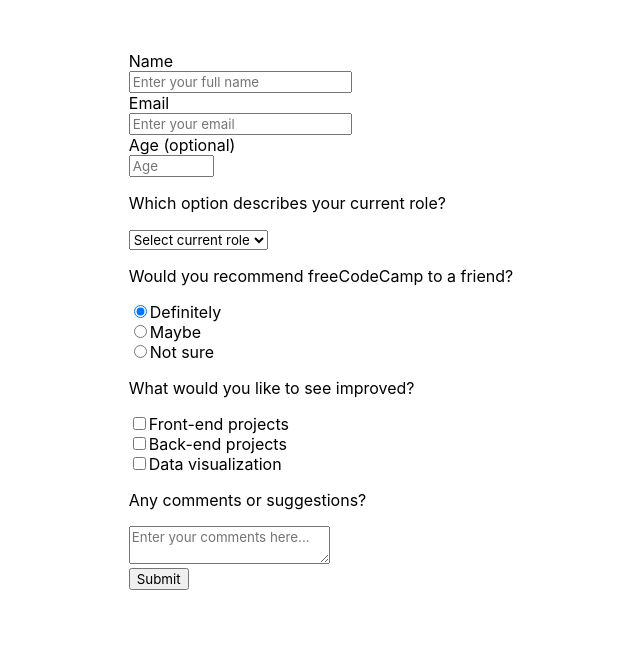
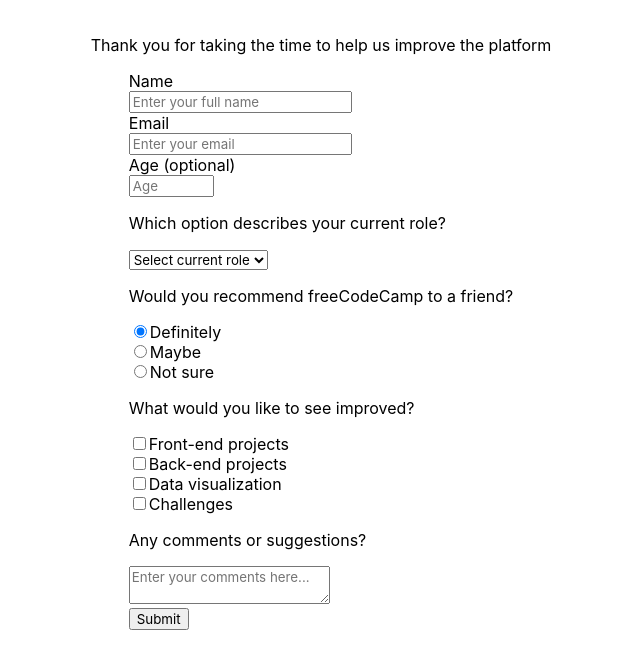
Before and after one commit to javrr-ui/surveyForm, a plain HTML site: page index.html in a window 1280 px wide. Shown: the part 71-740 px from the top of the page, without its empty margins (319-959 px from the left). Drawn offline with Linux system fonts and the light colour scheme.

Commit message:
Divide form content into groups

```diff
--- a/index.html
+++ b/index.html
@@ -1,5 +1,6 @@
 <!DOCTYPE html>
 <html>
+
 <head>
     <meta charset='utf-8'>
     <meta http-equiv='X-UA-Compatible' content='IE=edge'>
@@ -7,17 +8,28 @@
     <meta name='viewport' content='width=device-width, initial-scale=1'>
     <link rel='stylesheet' type='text/css' media='screen' href='style.css'>
 </head>
+
 <body>
     <div id="survey">
         <h1 id="title">freeCodeCamp survey</h1>
-        <p id="description"></p>
+        <p id="description">Thank you for taking the time to help us improve the platform</p>
         <form id="survey-form">
+            <div class="group">
                 <label for="name" id="name-label">Name</label><br>
                 <input type="text" name="name" id="name" required placeholder="Enter your full name"><br>
+            </div>
+            <div class="group">
                 <label for="email" id="email-label">Email</label><br>
                 <input type="email" name="email" id="email" required placeholder="Enter your email"><br>
+
+            </div>
+
+            <div class="group">
                 <label for="age" id="number-label">Age (optional)</label><br>
                 <input type="number" name="age" id="number" min="9" max="100" placeholder="Age"><br>
+            </div>
+
+            <div class="group">
                 <p>Which option describes your current role?</p>
                 <select id="dropdown">
                     <option disabled selected value="">Select current role</option>
@@ -27,18 +39,29 @@
                     <option>Prefer not to say</option>
                     <option>Other</option>
                 </select><br>
+            </div>
+            <div class="group">
                 <p>Would you recommend freeCodeCamp to a friend?</p>
-                <label><input type="radio"  name="recommend" value="definitely" checked>Definitely</label><br>
-                <label><input type="radio"  name="recommend" value="maybe">Maybe</label><br>
-                <label><input type="radio"  name="recommend" value="not sure">Not sure</label><br>
+                <label><input type="radio" name="recommend" value="definitely" checked>Definitely</label><br>
+                <label><input type="radio" name="recommend" value="maybe">Maybe</label><br>
+                <label><input type="radio" name="recommend" value="not sure">Not sure</label><br>
+            </div>
+            <div class="group">
                 <p>What would you like to see improved?</p>
                 <label><input type="checkbox" name="prefer" value="front-end projects">Front-end projects</label><br>
                 <label><input type="checkbox" name="prefer" value="back-end projects">Back-end projects</label><br>
                 <label><input type="checkbox" name="prefer" value="data visualization">Data visualization</label><br>
+                <label><input type="checkbox" name="prefer" value="challenges">Challenges</label><br>
+            </div>
+            <div class="group">
                 <p>Any comments or suggestions?</p>
                 <textarea placeholder="Enter your comments here..."></textarea><br>
+            </div>
+            <div class="group">
                 <input type="submit">
+            </div>
         </form>
     </div>
 </body>
+
 </html>
```
Lines whose indentation alone changed are shown as unchanged.
